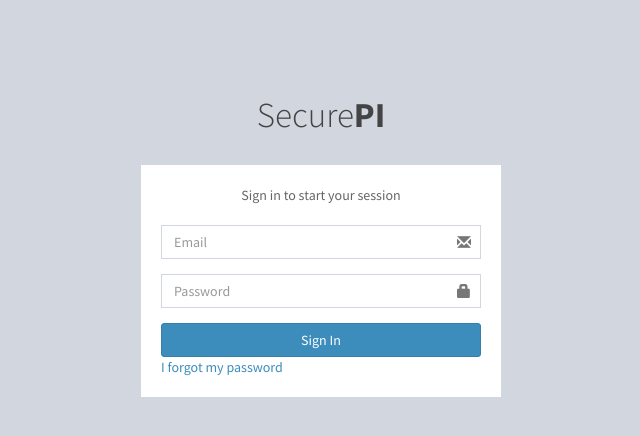
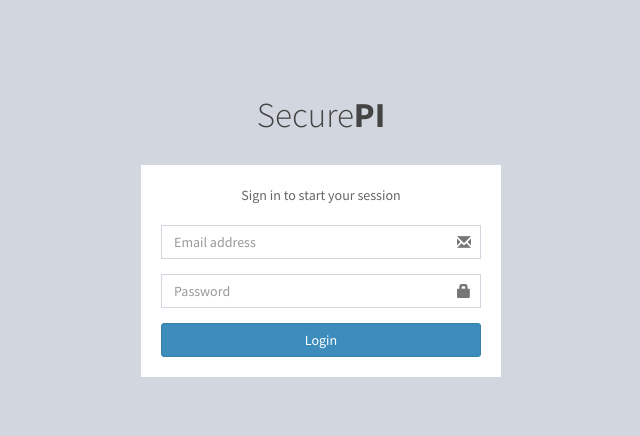
Before and after one commit to Terkea/secure-pi, a Flask app: template securepi/templates/login.html in a window 1280 px wide. Shown: the top 436 px of the page, without its empty margins (319-959 px from the left). Run offline with Flask 2, Linux system fonts and the light colour scheme; the template is opened without the code that fills it, so the values that code supplies are empty, except form fields; one stand-in notice (Sample message) is shown; form fields are guessed from the names that the template uses; some libraries are stand-ins or nearby versions.

Commit message:
login form, half way done. VALIDATION DOESN'T WORK

```diff
--- a/securepi/__init__.py
+++ b/securepi/__init__.py
@@ -1,9 +1,11 @@
 from flask import Flask
 from flask_sqlalchemy import SQLAlchemy
+from securepi import forms
 
 app = Flask(__name__)
 app.config['SQLALCHEMY_DATABASE_URI'] = 'sqlite:///data.db'
 app.config['SQLALCHEMY_TRACK_MODIFICATIONS'] = True
+app.config['SECRET_KEY'] = 'SEX BOT'
 db = SQLAlchemy(app)
 
 from securepi import routes
--- a/securepi/templates/login.html
+++ b/securepi/templates/login.html
@@ -29,31 +29,34 @@
   <div class="login-box-body">
     <p class="login-box-msg">Sign in to start your session</p>
 
-    <form action="#" method="post">
+      {% with message = get_flashed_messages() %}
+        {% if messages %}
+            {% for message in messages %}
+                <p class="login-box-msg text-red">sex</p>
+            {% endfor %}
+        {% endif %}
+      {% endwith %}
+
+
+    <form action="/login/" method="post">
+        {{ form.csrf_token }}
       <div class="form-group has-feedback">
-        <input type="email" class="form-control" placeholder="Email">
+          {{ form.email(class='form-control', placeholder='Email address') }}
         <span class="glyphicon glyphicon-envelope form-control-feedback"></span>
       </div>
+
       <div class="form-group has-feedback">
-        <input type="password" class="form-control" placeholder="Password">
+          {{ form.password(class='form-control', placeholder='Password')}}
         <span class="glyphicon glyphicon-lock form-control-feedback"></span>
       </div>
+
       <div class="row">
         <!-- /.col -->
         <div class="col-xs-12">
-          <button type="submit" class="btn btn-primary btn-block">Sign In</button>
+          <button type="submit" class="btn btn-primary btn-block">Login</button>
         </div>
         <!-- /.col -->
-      </div>
     </form>
-    <!-- /.social-auth-links -->
-      <div class="row">
-        <!-- /.col -->
-        <div class="col-xs-8">
-            <a href="#" class="text-center">I forgot my password</a><br>
-        </div>
-        <!-- /.col -->
-      </div>
 
   </div>
   <!-- /.login-box-body -->
```
Also changed, not shown: securepi/routes.py (+15 -3 lines).
